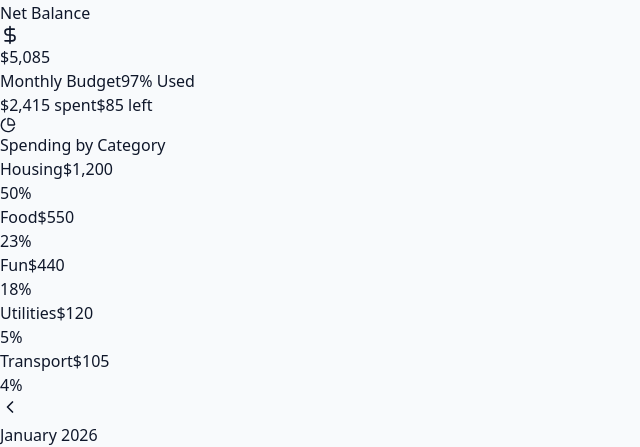
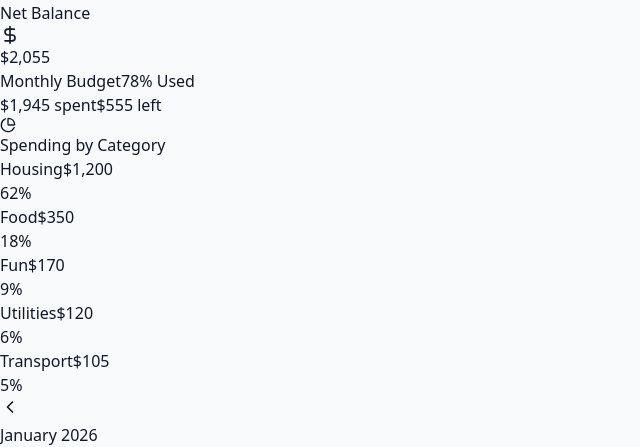
Before and after one commit to kchongee/financial-tracker, a React (Vite) app: page / in a window 1280 px wide. Shown: the part 249-696 px from the top of the page, without its empty margins (0-640 px from the left). Built offline with nearby package versions, Linux system fonts and the light colour scheme.

Commit message:
feat: monthly budget reflecting

```diff
--- a/src/FinanceApp.jsx
+++ b/src/FinanceApp.jsx
@@ -289,7 +289,15 @@ export default function FinanceApp() {
   };
 
   const totals = useMemo(() => {
-    return transactions.reduce((acc, curr) => {
+    const year = currentDate.getFullYear();
+    const month = currentDate.getMonth();
+
+    const monthTransactions = transactions.filter(t => {
+      const d = new Date(t.date);
+      return d.getFullYear() === year && d.getMonth() === month;
+    });
+
+    return monthTransactions.reduce((acc, curr) => {
       if (curr.type === 'income') {
         acc.income += curr.amount;
       } else {
@@ -297,9 +305,19 @@ export default function FinanceApp() {
       }
       return acc;
     }, { income: 0, expenses: 0 });
-  }, [transactions]);
+  }, [transactions, currentDate]);
 
   const balance = totals.income - totals.expenses;
+
+  // Month-filtered transactions for CategoryChart
+  const monthTransactions = useMemo(() => {
+    const year = currentDate.getFullYear();
+    const month = currentDate.getMonth();
+    return transactions.filter(t => {
+      const d = new Date(t.date);
+      return d.getFullYear() === year && d.getMonth() === month;
+    });
+  }, [transactions, currentDate]);
 
   // Handlers
   const handleAddTransaction = (e) => {
@@ -380,7 +398,7 @@ export default function FinanceApp() {
               <ProgressBar current={totals.expenses} max={BUDGET_LIMIT} />
             </Card>
             <Card>
-              <CategoryChart transactions={transactions} />
+              <CategoryChart transactions={monthTransactions} />
             </Card>
             <Card>
               <Calendar
```
